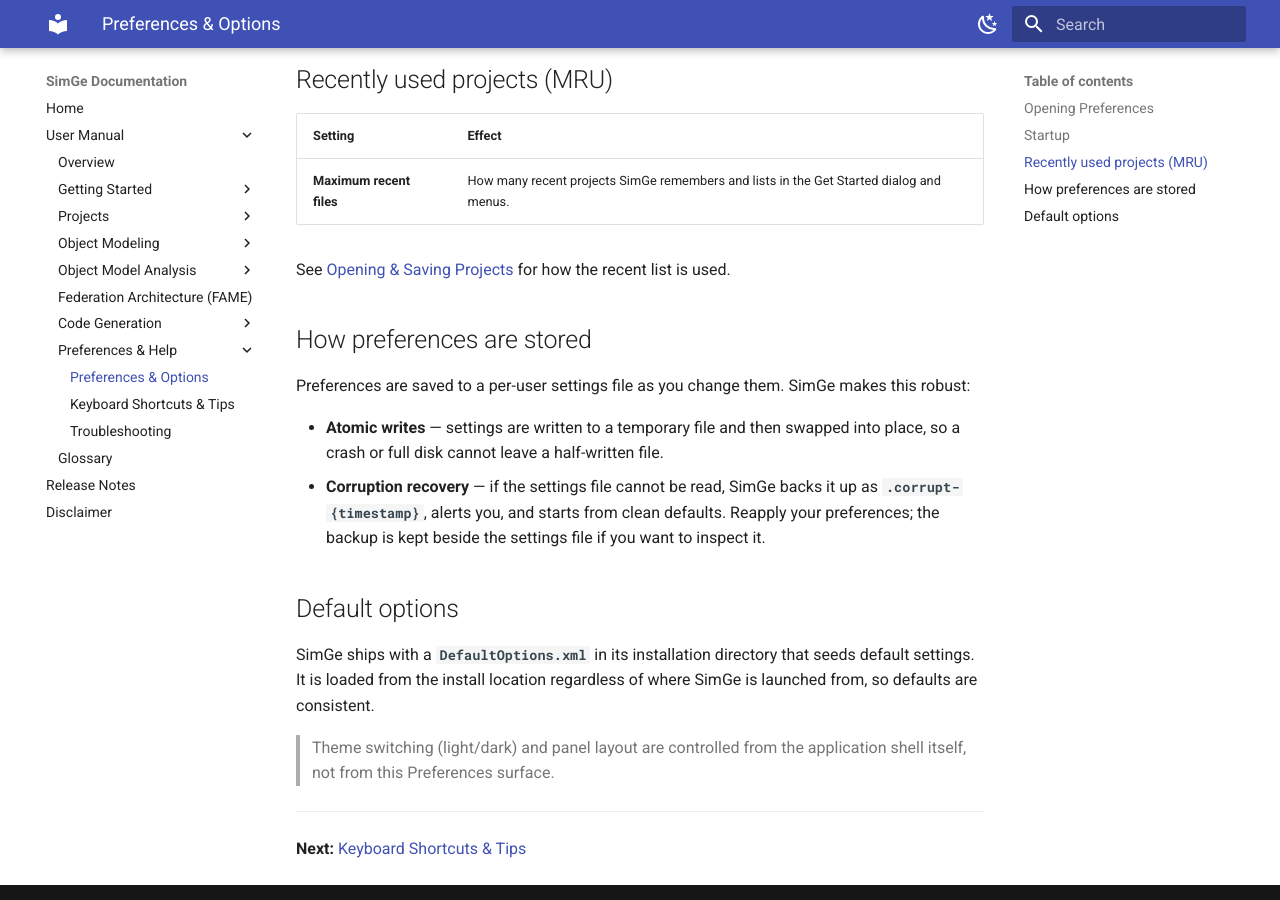
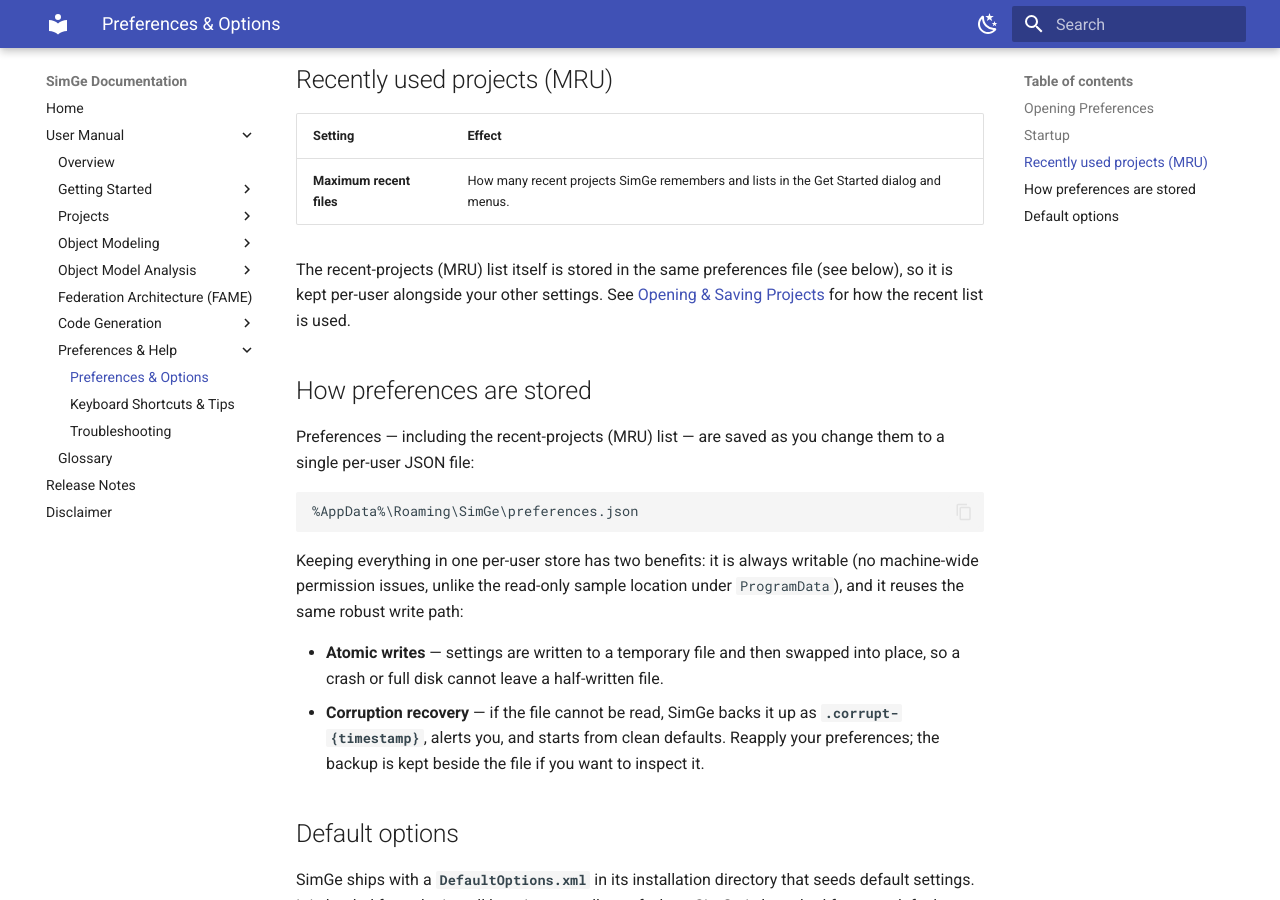
Before and after one commit to otopcu/simge-site, an MkDocs documentation site: the page built from docs/UserManual/Preferences.md, in a window 1280 px wide and 900 px high, scrolled down 1230 px. Built offline with MkDocs 1.6.1 and Material for MkDocs 9.7.7, drawn with Linux system fonts in a browser that asks for light colours.

Commit message:
Publish documentation update (2026-06-02)

````diff
--- a/docs/UserManual/Preferences.md
+++ b/docs/UserManual/Preferences.md
@@ -26,14 +26,20 @@ Control what happens when SimGe launches and how a project opens.
 |---|---|
 | **Maximum recent files** | How many recent projects SimGe remembers and lists in the Get Started dialog and menus. |
 
-See [Opening & Saving Projects](OpeningSaving.md) for how the recent list is used.
+The recent-projects (MRU) list itself is stored in the same preferences file (see below), so it is kept per-user alongside your other settings. See [Opening & Saving Projects](OpeningSaving.md) for how the recent list is used.
 
 ## How preferences are stored
 
-Preferences are saved to a per-user settings file as you change them. SimGe makes this robust:
+Preferences — including the recent-projects (MRU) list — are saved as you change them to a single per-user JSON file:
+
+```
+%AppData%\Roaming\SimGe\preferences.json
+```
+
+Keeping everything in one per-user store has two benefits: it is always writable (no machine-wide permission issues, unlike the read-only sample location under `ProgramData`), and it reuses the same robust write path:
 
 - **Atomic writes** — settings are written to a temporary file and then swapped into place, so a crash or full disk cannot leave a half-written file.
-- **Corruption recovery** — if the settings file cannot be read, SimGe backs it up as **`.corrupt-{timestamp}`**, alerts you, and starts from clean defaults. Reapply your preferences; the backup is kept beside the settings file if you want to inspect it.
+- **Corruption recovery** — if the file cannot be read, SimGe backs it up as **`.corrupt-{timestamp}`**, alerts you, and starts from clean defaults. Reapply your preferences; the backup is kept beside the file if you want to inspect it.
 
 ## Default options
 
````
